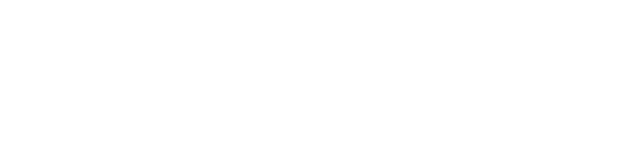
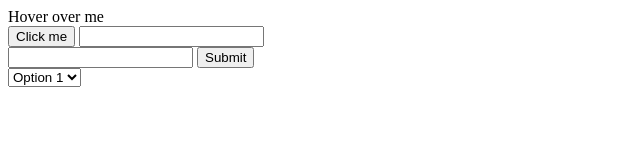
Before and after one commit to yogita0914/JavaScript-Practice, a plain HTML site: page index.html in a window 1280 px wide. Shown: the whole page, without its empty margins (0-640 px from the left). Drawn offline with Linux system fonts and the light colour scheme.

Commit message:
eventThrough commit

```diff
--- a/index.html
+++ b/index.html
@@ -7,6 +7,19 @@
     <link rel="stylesheet" href="script.js">
 </head>
 <body>
+    <div id="myDiv">Hover over me</div>
 
+    <button id="myButton">Click me</button>
+    <input id="myInput" type="text">
+
+    <form id="myForm">
+        <input type="text" name="username">
+        <button type="submit">Submit</button>
+    </form>
+
+    <select id="mySelect">
+        <option value="option1">Option 1</option>
+        <option value="option2">Option 2</option>
+    </select>
 </body>
 </html>
```
Also changed, not shown: script.js (+39 -0 lines).
